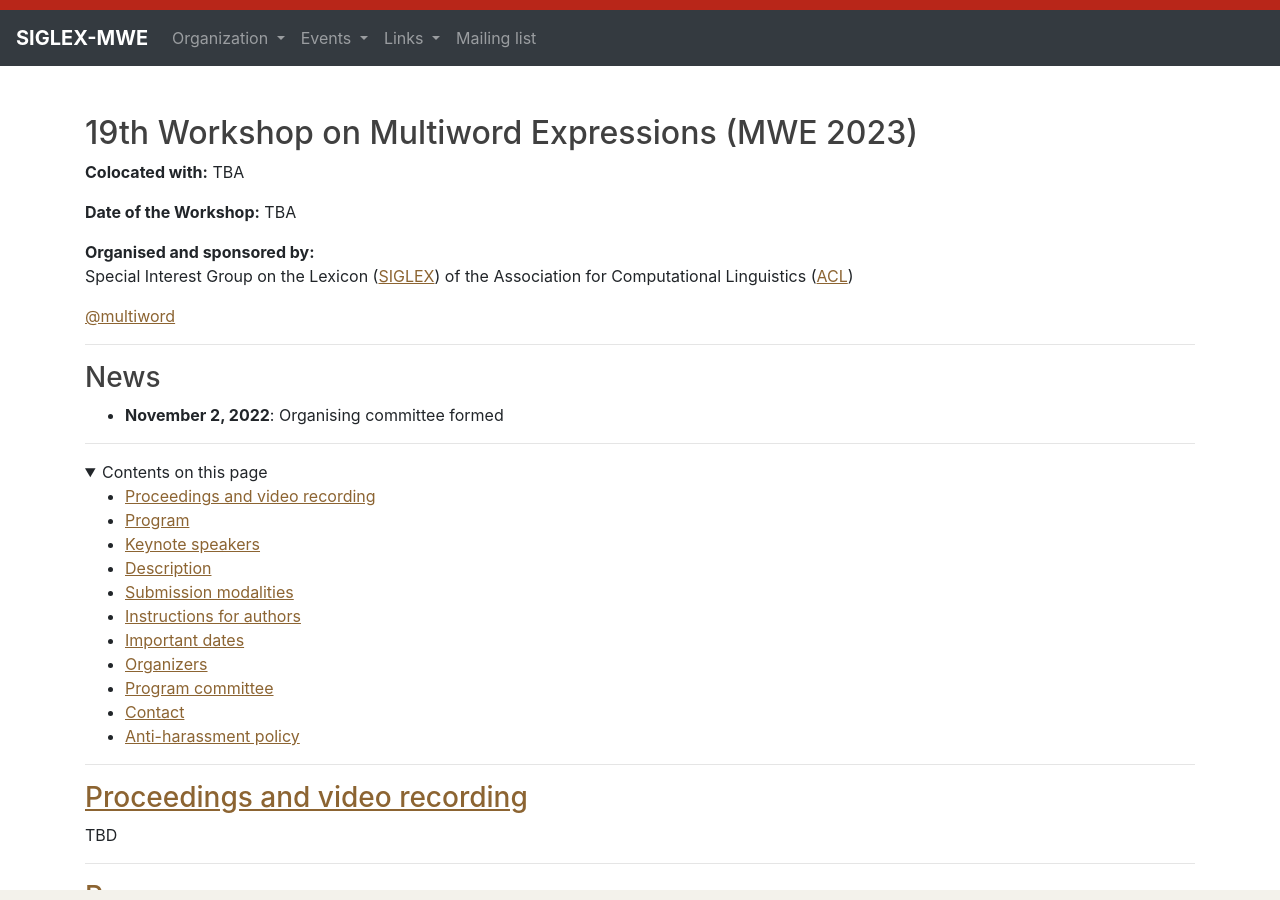
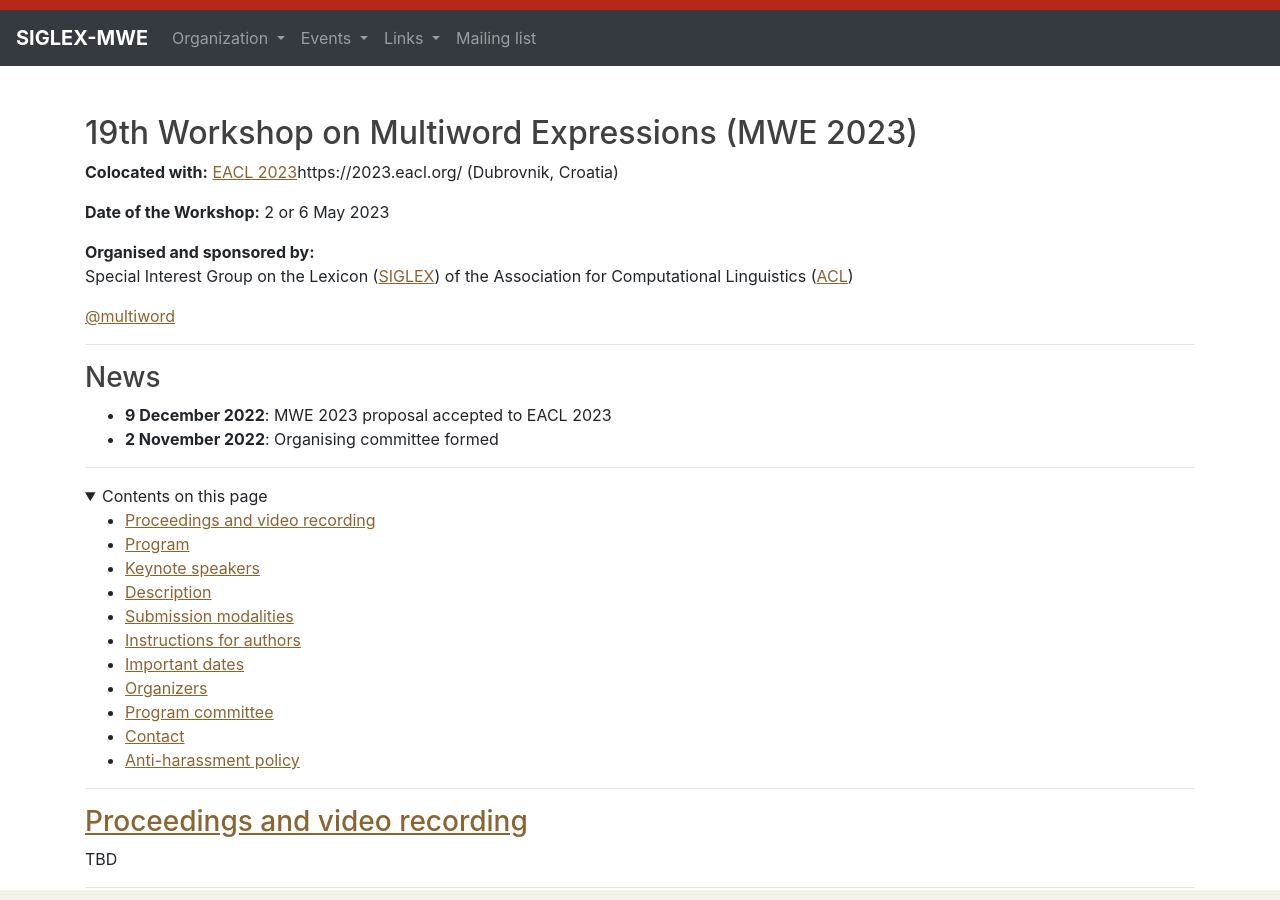
Before and after one commit to multiword/multiword.github.io, a Jekyll site: the page built from mwe2023/index.md, in a window 1280 px wide and 900 px high. Built offline with Jekyll 4.4.1, drawn with Linux system fonts in a browser that asks for light colours; comment, search, counter and statistics services are not loaded.

Commit message:
Some workshop updates

```diff
--- a/mwe2023/index.md
+++ b/mwe2023/index.md
@@ -6,9 +6,9 @@
 
 <h2>19th Workshop on Multiword Expressions (MWE 2023)</h2>
 
-**Colocated with:** TBA
+**Colocated with:** [EACL 2023]()https://2023.eacl.org/ (Dubrovnik, Croatia)
 
-**Date of the Workshop:** TBA
+**Date of the Workshop:** 2 or 6 May 2023
 
 **Organised and sponsored by:**\
 Special Interest Group on the Lexicon ([SIGLEX](http://www.siglex.org/)) of the Association for Computational Linguistics ([ACL](https://www.aclweb.org/portal/))
@@ -30,7 +30,8 @@
 * **December 21, 2021**: First CFP posted.
 * **December 9, 2021**: MWE-2022 proposal accepted at LREC 2022.
 -->
-* **November 2, 2022**: Organising committee formed
+* **9 December 2022**: MWE 2023 proposal accepted to EACL 2023
+* **2 November 2022**: Organising committee formed
 
 -----
 
```
